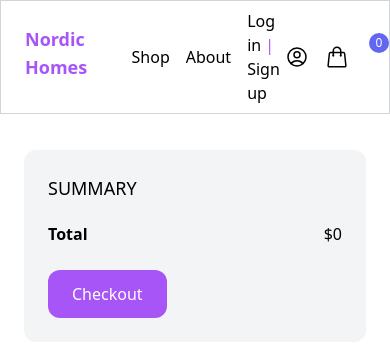
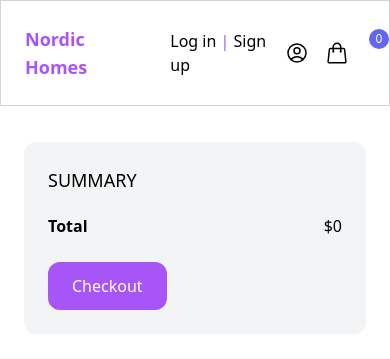
Before and after one commit to syyr66/Nordic-Homes-Website, a Django app: page /cart/ in a window 390 px wide. Shown: the top 359 px of the page. Run offline with Django 5.2, Linux system fonts and the light colour scheme; parts of the project's set-up code (start-up, migrations or seed data) failed here and were passed over; some libraries are stand-ins or nearby versions.

Commit message:
refactor: fix header layout in base.html

```diff
--- a/core/templates/core/base.html
+++ b/core/templates/core/base.html
@@ -12,9 +12,9 @@
             <div class="flex tems-center space-x-6">
                 <a href="/" class="py-4 text-lg text-purple-500 font-semibold">Nordic Homes</a>
 
-                <ul class="flex items-center space-x-4">
-                    <li><a href="{% url 'core:shop' %}">Shop</a></li>
-                    <li><a href="#">About</a></li>
+                <ul class="flex items-center sm:space-x-4">
+                    <li class="hidden sm:inline-block"><a href="{% url 'core:shop' %}">Shop</a></li>
+                    <li class="hidden sm:inline-block"><a href="#">About</a></li>
                     {% if request.user.is_authenticated %}
                     <li>
                         <form method="post" action="{% url 'core:logout_user' %}">
```
